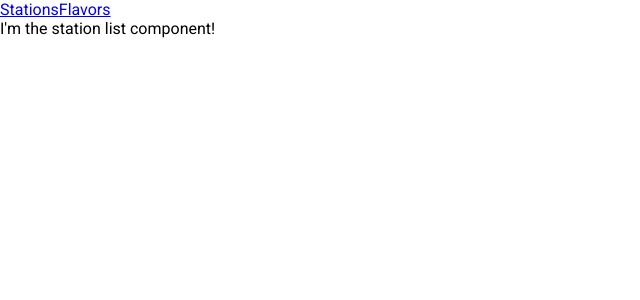
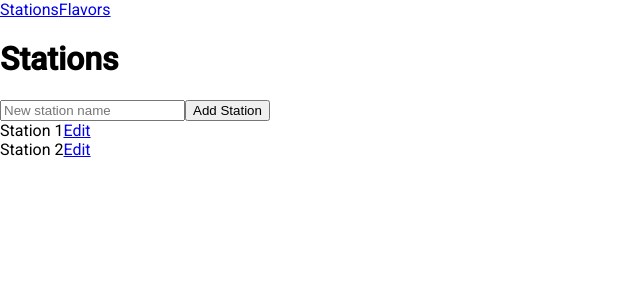
Before and after one commit to mpedersen15/soda-rack, a React (Create React App) app: page / in a window 1280 px wide. Shown: the top 300 px of the page, without its empty margins (0-640 px from the left). Built offline with nearby package versions, Linux system fonts and the light colour scheme.

Commit message:
added forms for adding stations and routes; wired up components with redux store; added Station Edit route

```diff
--- a/package.json
+++ b/package.json
@@ -6,8 +6,10 @@
     "material-ui": "^0.20.0",
     "react": "^16.3.2",
     "react-dom": "^16.3.2",
+    "react-redux": "^5.0.7",
     "react-router-dom": "^4.2.2",
-    "react-scripts": "1.1.4"
+    "react-scripts": "1.1.4",
+    "redux": "^4.0.0"
   },
   "scripts": {
     "start": "react-scripts start",
--- a/src/App.js
+++ b/src/App.js
@@ -1,39 +1,35 @@
 import React, { Component } from 'react';
+import { Provider } from 'react-redux';
 // import logo from './logo.svg';
 import './App.css';
 import MuiThemeProvider from 'material-ui/styles/MuiThemeProvider';
-import { BrowserRouter as Router, Link, Route } from 'react-router-dom';
+import { BrowserRouter as Router, Route, Link } from 'react-router-dom';
 
-import Flavor from './components/Flavor/Flavor';
 import FlavorList from './components/FlavorList/FlavorList';
-import Station from './components/Station/Station';
 import StationList from './components/StationList/StationList';
+import StationEditList from './components/EditStation/EditStation';
+// import Main from './components/Main/Main';
+import { store } from './store';
+
 
 class App extends Component {
   render() {
     return (
+      <Provider store={store}>
         <Router>
           <MuiThemeProvider>
-          {/* <header className="App-header">
-            <img src={logo} className="App-logo" alt="logo" />
-            <h1 className="App-title">Welcome to React</h1>
-          </header>
-          <p className="App-intro">
-            To get started, edit <code>src/App.js</code> and save to reload.
-          </p> */}
-
-          {/* <Flavor />
-          <FlavorList />
-          <Station />
-          <StationList /> */}
-
+            <div>
               <Link to={'/'}>Stations</Link>
               <Link to={'/flavors'}>Flavors</Link>
 
               <Route exact path="/" component={StationList}/>
-          <Route path="/flavors" render={() => (<FlavorList flavors={['Coke', 'Sprite']}/>)}/>
+              <Route path="/flavors" component={FlavorList}/>
+              <Route path="/stations/edit/:id" component={StationEditList}/>
+
+            </div>
           </MuiThemeProvider>
         </Router>
+      </Provider>
     );
   }
 }
--- a/src/actions/actions.js
+++ b/src/actions/index.js
@@ -1,7 +1,8 @@
 export const ADD_FLAVOR = 'ADD_FLAVOR';
 export const ADD_STATION = 'ADD_STATION';
+export const UPDATE_STATION = 'UPDATE_STATION';
 
-export function addFlavor(flavor) {
+export const addFlavor = (flavor) => {
     return {
         type: ADD_FLAVOR,
         flavor
--- /dev/null
+++ b/src/components/EditStation/EditStation.js
@@ -0,0 +1,14 @@
+import React, { Component } from 'react';
+
+class EditStation extends Component {
+    render() {
+        console.log(this.props);
+        return (
+            <div>
+                Editting station: {this.props.match.params.id}
+            </div>
+        );
+    }
+}
+
+export default EditStation;
--- a/src/components/Flavor/Flavor.js
+++ b/src/components/Flavor/Flavor.js
@@ -6,7 +6,7 @@ class Flavor extends Component {
     render() {
         return (
             <div className="flavor">
-                <RaisedButton label={this.props.flavor} />
+                <RaisedButton label={this.props.flavor.name} />
             </div>
         );
     }
--- a/src/components/FlavorList/FlavorList.js
+++ b/src/components/FlavorList/FlavorList.js
@@ -1,19 +1,55 @@
 import React, { Component } from 'react';
+import { connect } from 'react-redux';
+import PropTypes from 'prop-types';
 import Flavor from '../Flavor/Flavor';
-
+import { addFlavor } from '../../actions'
 class FlavorList extends Component {
 
+    handleSubmit(e) {
+        e.preventDefault();
+
+        const { dispatch } = this.props;
+        const newFlavor = this.refs.newFlavor.value;
+        this.refs.newFlavor.value = '';
+        if (newFlavor.length > 0) {
+            dispatch(addFlavor({
+                id: this.props.flavors.length + 1,
+                name: newFlavor
+            }));
+        }
+    }
+
     render() {
+        console.log('Flavor List props', this.props);
         const renderFlavors = () => {
-            return this.props.flavors.map(item => (<Flavor flavor={item}/>))
+            return this.props.flavors.map(item => (<Flavor key={item.id} flavor={item}/>))
         };
 
         return (
             <div>
+                <h1>Flavors</h1>
+
+                <form onSubmit={this.handleSubmit.bind(this)}>
+                    <input ref="newFlavor" type="text" placeholder="Add new flavor"/>
+                    <button>Add</button>
+                </form>
                 {renderFlavors()}
             </div>
         );
     }
 }
 
-export default FlavorList;
+FlavorList.propTypes = {
+    flavors: PropTypes.arrayOf(PropTypes.shape({
+        id: PropTypes.number,
+        name: PropTypes.string
+    }))
+};
+
+const mapStateToProps = state => ({
+    flavors: state.flavors
+});
+
+export default connect(
+    mapStateToProps
+)(FlavorList);
--- a/src/components/Station/Station.js
+++ b/src/components/Station/Station.js
@@ -1,10 +1,15 @@
 import React, { Component } from 'react';
+import { Link } from 'react-router-dom';
+class Station extends Component {
 
-class Station extends Component {
+    handleClick() {
+        console.log('Trying to edit station with id: ', this.props.station.id);
+    }
     render() {
         return (
             <div>
-                I'm the station component!
+               {this.props.station.name}
+               <Link to={`/stations/edit/${this.props.station.id}`}>Edit</Link>
             </div>
         );
     }
--- a/src/components/StationList/StationList.js
+++ b/src/components/StationList/StationList.js
@@ -1,13 +1,49 @@
 import React, { Component } from 'react';
+import { connect } from 'react-redux';
+import Station from '../Station/Station';
+import { addStation } from '../../actions';
 
 class StationList extends Component {
+    handleSubmit(e) {
+        e.preventDefault();
+
+        const { dispatch } = this.props;
+
+        const newStation = this.refs.newStation.value;
+        this.refs.newStation.value = '';
+
+        if (newStation.length > 0) {
+            dispatch(addStation({
+                id: this.props.stations.length + 1,
+                name: newStation
+            }));
+        }
+    }
     render() {
+
+        const renderStations = () => {
+            return this.props.stations.map(item => (<Station key={item.id} station={item}/>))
+        };
+
         return (
             <div>
-                I'm the station list component!
+                <h1>Stations</h1>
+
+                <form onSubmit={this.handleSubmit.bind(this)}>
+                    <input ref="newStation" type="text" placeholder="New station name"/>
+                    <button>Add Station</button>
+                </form>
+                {renderStations()}
             </div>
         );
     }
 }
 
-export default StationList;
+
+const mapStateToProps = (state) => {
+    return {
+        stations: state.stations
+    }
+};
+
+export default connect(mapStateToProps)(StationList);
--- /dev/null
+++ b/src/reducers/index.js
@@ -0,0 +1,57 @@
+import { combineReducers } from 'redux';
+import { ADD_FLAVOR, ADD_STATION, UPDATE_STATION } from "../actions";
+
+const initialFlavors = [
+    {
+        id: 1,
+        name: 'Coke'
+    },
+    {
+        id: 2,
+        name: 'Pepsi'
+    }
+];
+
+const initialStations = [
+    {
+        id: 1,
+        name: 'Station 1'
+    },
+    {
+        id: 2,
+        name: 'Station 2'
+    }
+]
+
+const flavorsReducer = (state = initialFlavors, action) => {
+    switch(action.type) {
+        case ADD_FLAVOR:
+            return  [...state, action.flavor];
+        default:
+            return state;
+    }
+}
+
+const stationsReducer = (state = initialStations, action) => {
+    switch(action.type) {
+        case ADD_STATION:
+            return [...state, action.station];
+        case UPDATE_STATION:
+            return  state.map((station, index) => {
+                    if (index === action.index) {
+                        return {
+                            ...station,
+                            flavors: [...station.flavors, action.flavor]
+                        };
+                    }
+                    return station;
+                });
+        default:
+            return state;
+    }
+}
+
+export const stationApp = combineReducers({
+    flavors: flavorsReducer,
+    stations: stationsReducer
+});
--- /dev/null
+++ b/src/store/index.js
@@ -0,0 +1,4 @@
+import { createStore } from 'redux';
+import { stationApp } from '../reducers';
+
+export const store = createStore(stationApp);
```
Also changed, not shown: src/reducers/reducers.js (deleted, +0 -34 lines), 1 other file (tests, documents, lock files or other folders). Lines whose indentation alone changed are shown as unchanged.
